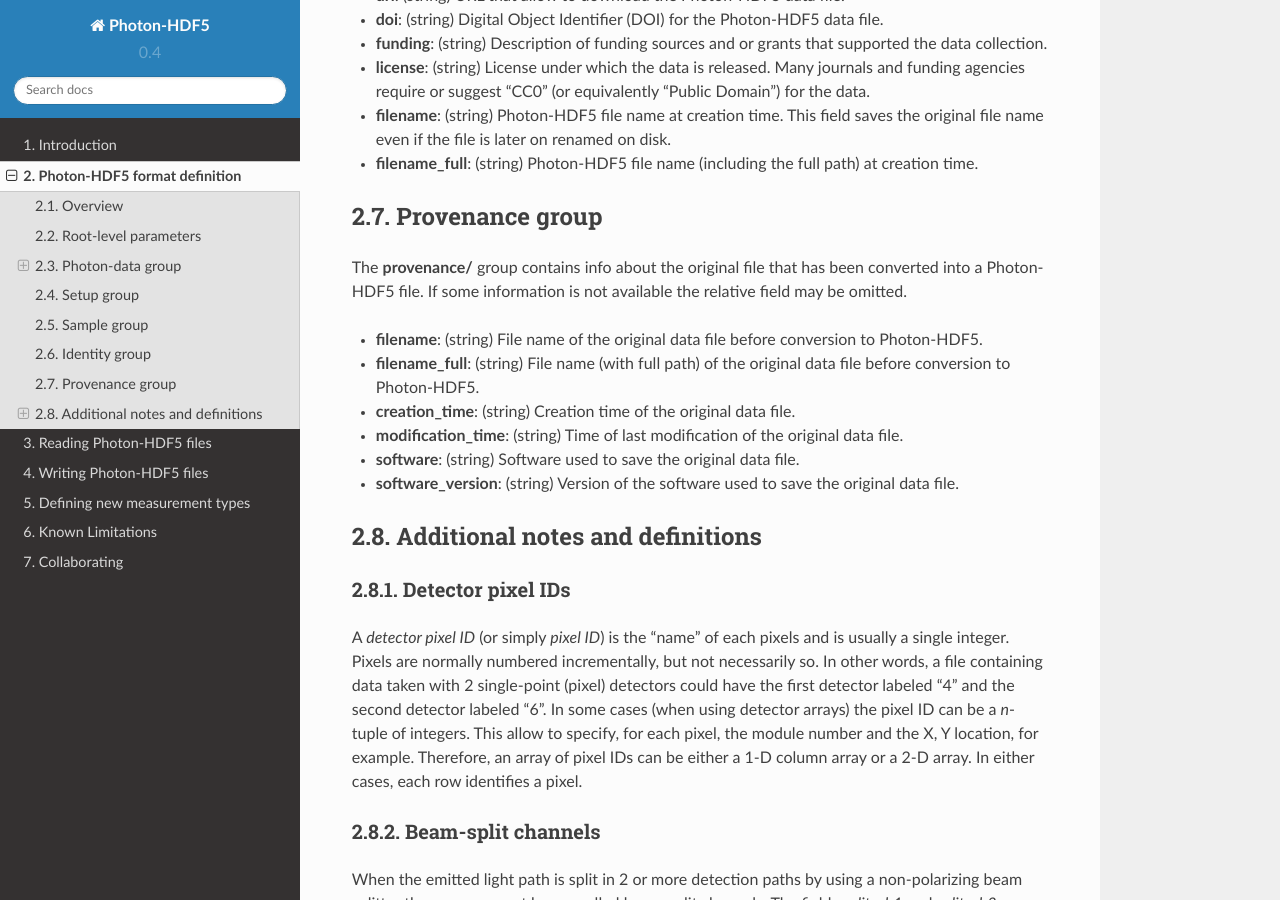
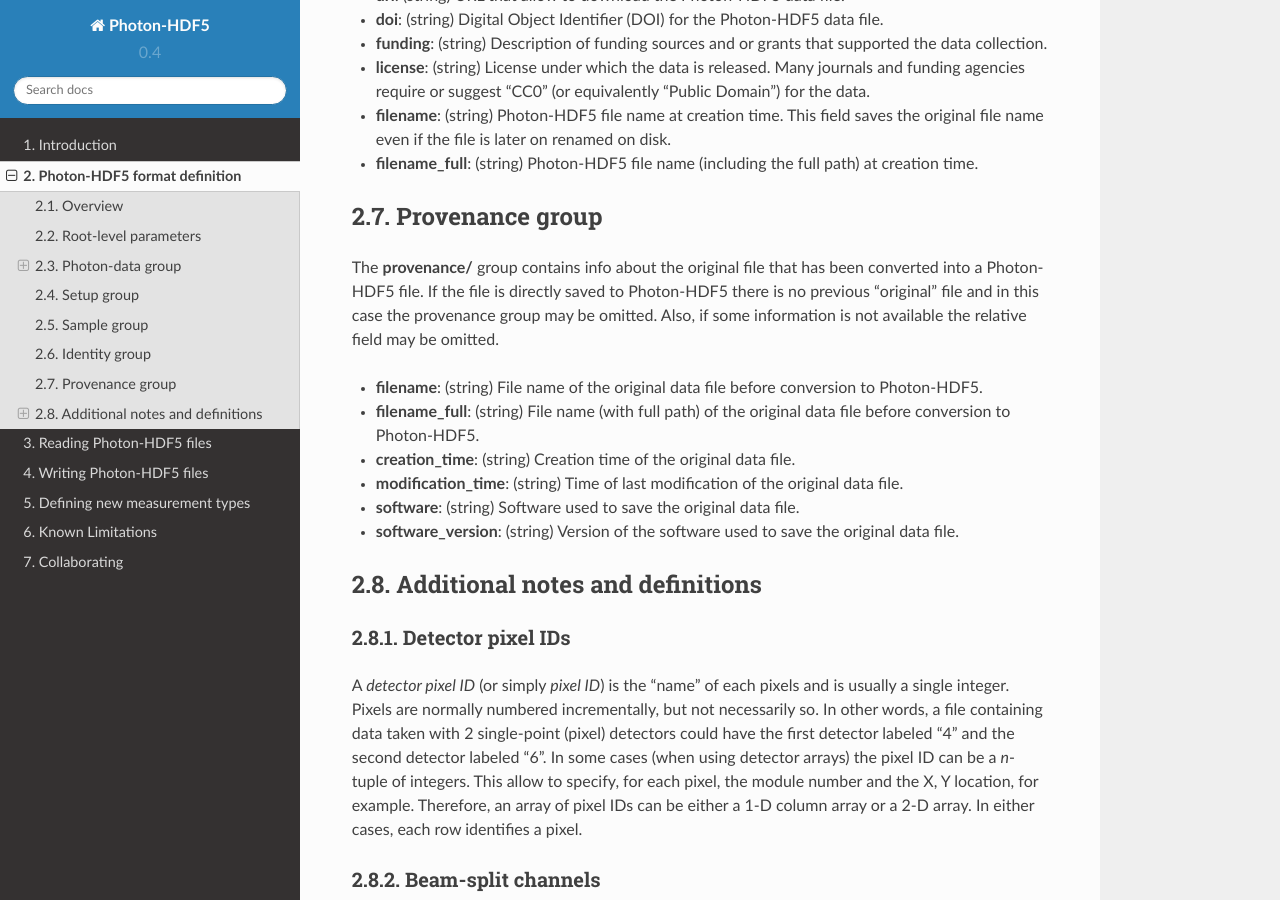
Before and after one commit to Photon-HDF5/photon-hdf5, a Sphinx documentation site: the page built from docs/phdata.rst, in a window 1280 px wide and 900 px high, scrolled down 7954 px. Built offline with Sphinx 7.4.7 and the Read the Docs theme 2.0.0, drawn with Linux system fonts in a browser that asks for light colours.

Commit message:
State that provenance group may not exist

```diff
--- a/docs/phdata.rst
+++ b/docs/phdata.rst
@@ -401,7 +401,9 @@ Provenance group
 
 The **provenance/** group contains info about the original file that has
 been converted into a Photon-HDF5 file.
-If some information is not available the relative field may be omitted.
+If the file is directly saved to Photon-HDF5 there is no previous "original"
+file and in this case the provenance group may be omitted.
+Also, if some information is not available the relative field may be omitted.
 
 - **filename**: (string) File name of the original data file before conversion to Photon-HDF5.
 - **filename_full**: (string) File name (with full path) of the original data file before conversion to Photon-HDF5.
```
